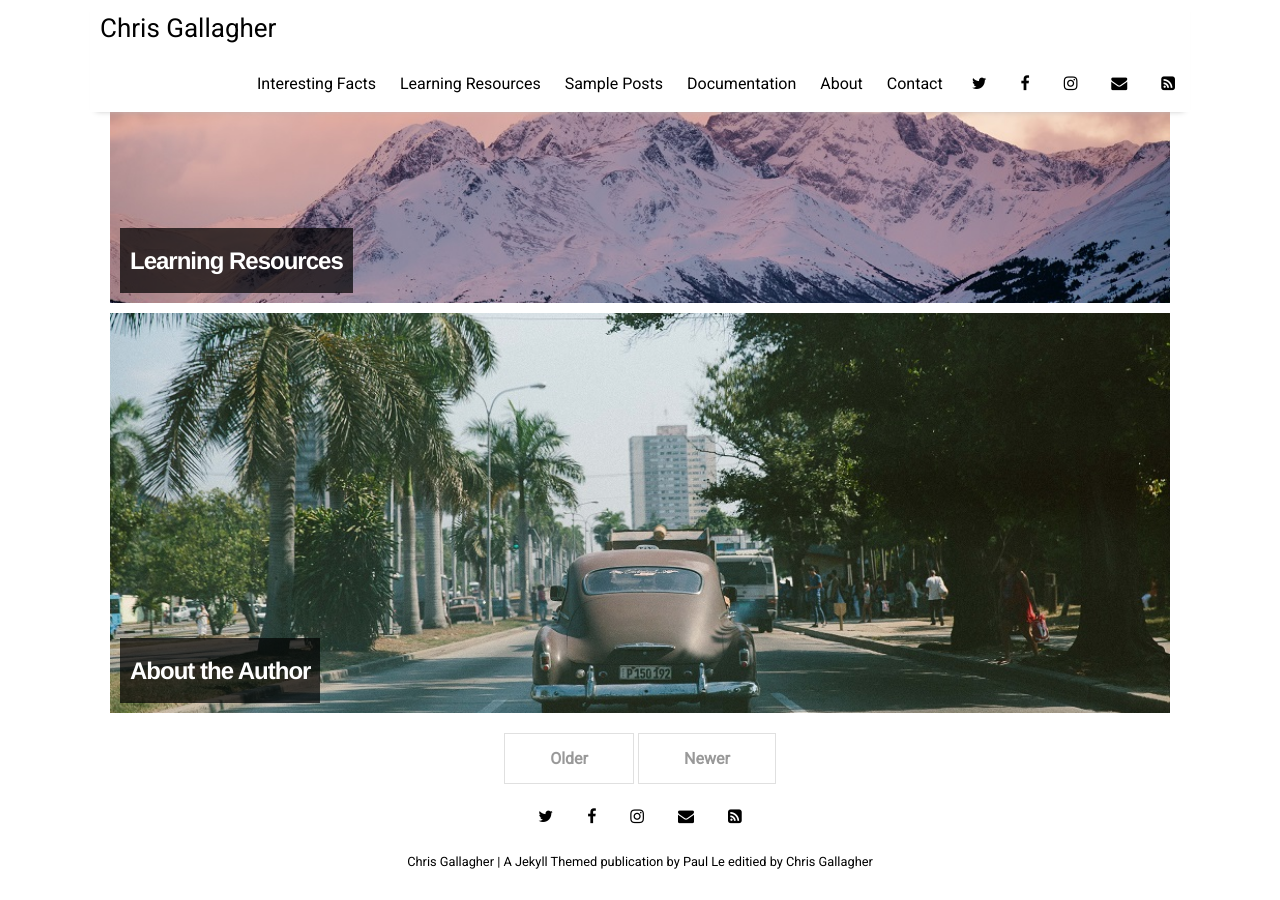
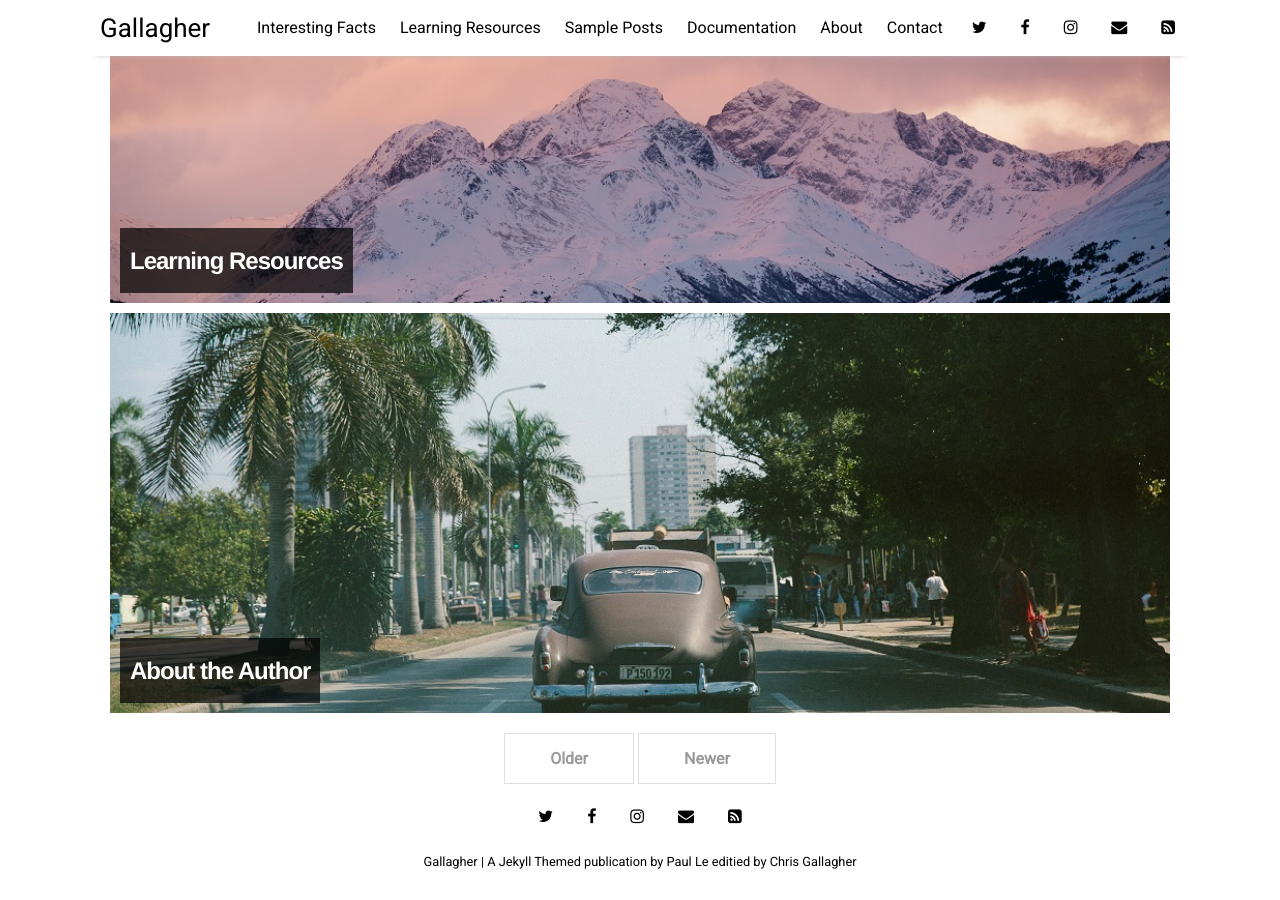
Before and after one commit to Chris-Anim/ChrisGallagher, a Jekyll site: the page built from index.html, in a window 1280 px wide and 900 px high, scrolled down 1398 px. Built offline with Jekyll 4.4.1, drawn with Linux system fonts in a browser that asks for light colours; nearby versions of some CDN libraries; the list of posts is cut into pages by our own code.

Commit message:
updated to title name

```diff
--- a/_config.yml
+++ b/_config.yml
@@ -10,7 +10,7 @@
 plugins:             [jekyll-paginate, jekyll-sitemap, jekyll-feed, jekyll-seo-tag]
 
 # Customise atom feed settings (this is where Jekyll-Feed gets configuration information)
-title:		           "Chris Gallagher"
+title:		           "Gallagher"
 description:	       "A Jekyll Themed publication"
 author:              "Paul Le editied by Chris Gallagher"
 
```
